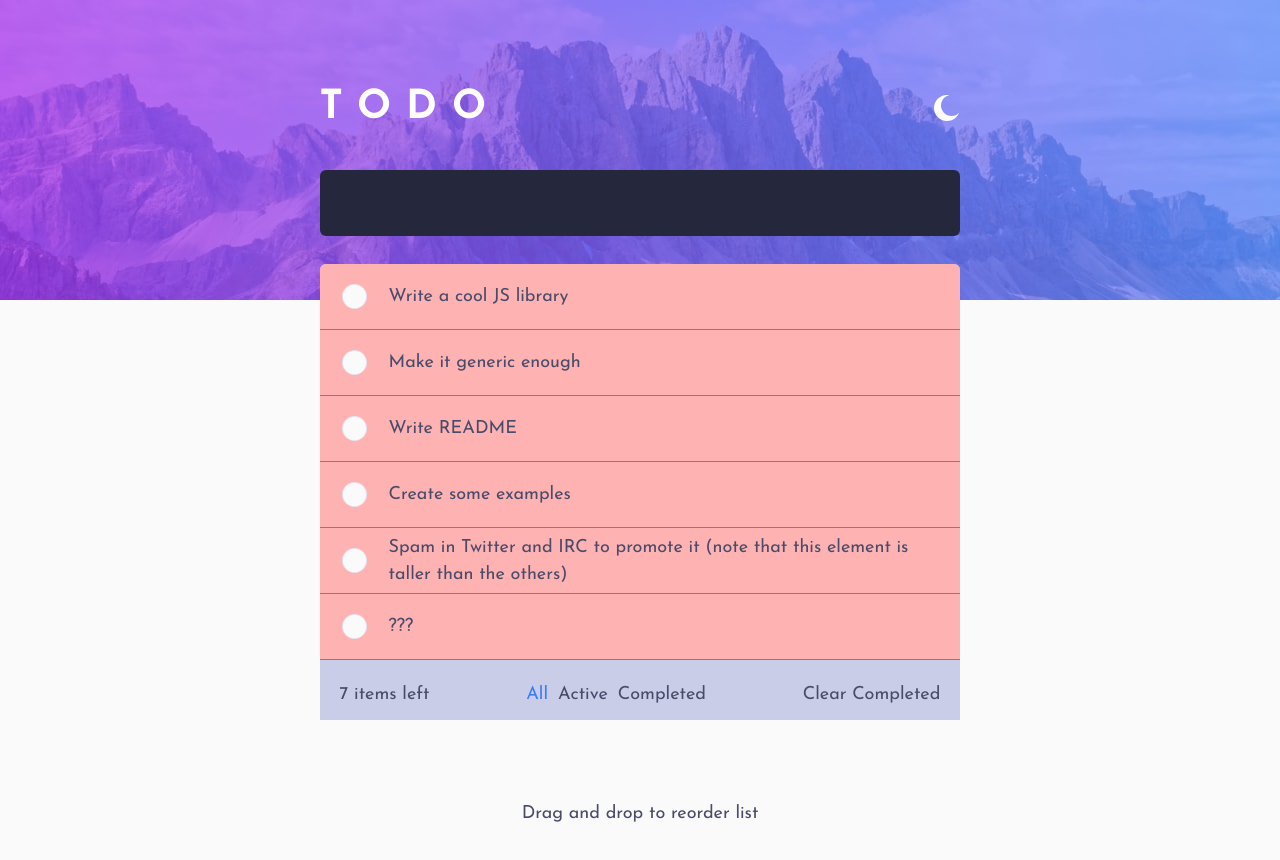
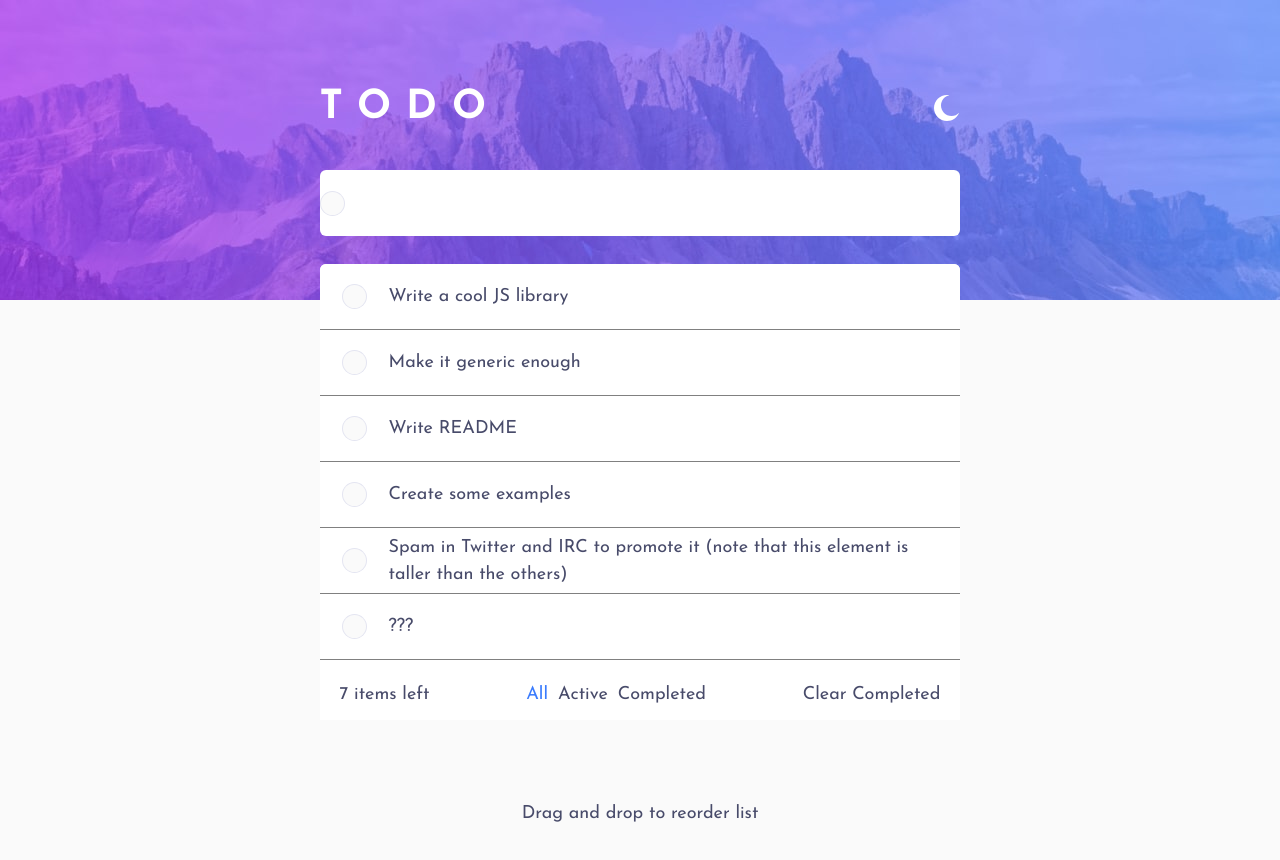
Before and after one commit to Ricuesta86/todo-app-frontend, a React (Vite) app: page / in a window 1280 px wide. Shown: the top 860 px of the page. Built offline with nearby package versions, Linux system fonts and the light colour scheme.

Commit message:
Modified color mode of card and input

```diff
--- a/src/App.tsx
+++ b/src/App.tsx
@@ -11,6 +11,7 @@ import {
   Input,
   Text,
   useColorModeValue,
+  Circle,
   // useMediaQuery,
 } from "@chakra-ui/react";
 import {useCallback, useMemo, useState} from "react";
@@ -139,8 +140,8 @@ function App() {
     setTodos((todos) => todos.filter((todo) => todo.completed === false));
   };
 
-  // const bg = useColorModeValue("hsl(234, 39%, 85%)", "hsl(235, 21%, 11%)");
-  const bgCard = useColorModeValue("hsl(234, 39%, 85%)", "hsl(235, 24%, 19%)");
+  const bg = useColorModeValue("hsl(0, 0%, 100%)", "hsl(235, 21%, 11%)");
+  const bgCard = useColorModeValue("hsl(0, 0%, 100%)", "hsl(235, 24%, 19%)");
 
   return (
     <Box height={"800px"} maxW={"2x1"}>
@@ -174,12 +175,10 @@ function App() {
           {/* <Img > /></Img> */}
           {/* Toggle {colorMode === "light" ? "Dark" : "Light"} */}
         </Flex>
-        <Flex
-          alignItems={"center"}
-          backgroundColor={"hsl(235, 24%, 19%)"}
-          borderRadius={"md"}
-          height={"66px"}
-        >
+        <Flex alignItems={"center"} backgroundColor={bg} borderRadius={"md"} height={"66px"}>
+          <Circle bg={"hsl(236, 33%, 92%)"} size={"25px"}>
+            <Circle bg={"hsl(0, 0%, 98%)"} size={"23px"} />
+          </Circle>
           <Input
             value={text}
             variant="unstyled"
--- a/src/components/Card.tsx
+++ b/src/components/Card.tsx
@@ -114,7 +114,7 @@ export const Card: FC<CardProps> = ({
 
   drag(drop(ref));
 
-  const bg = useColorModeValue("red.200", "hsl(235, 24%, 19%)");
+  const bg = useColorModeValue("hsl(0, 0%, 100%)", "hsl(235, 24%, 19%)");
   const [hoverCard, setHoverCard] = useState<boolean>(false);
 
   return (
```
